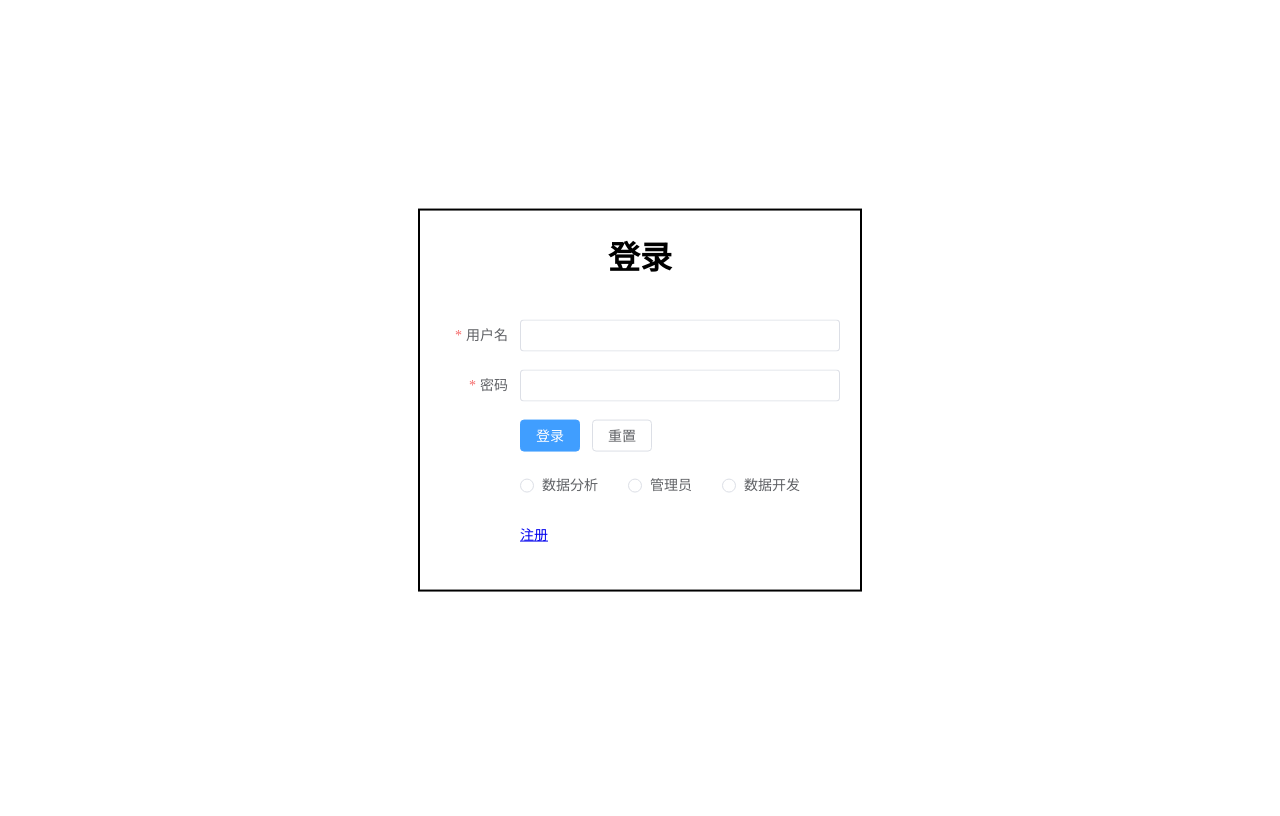
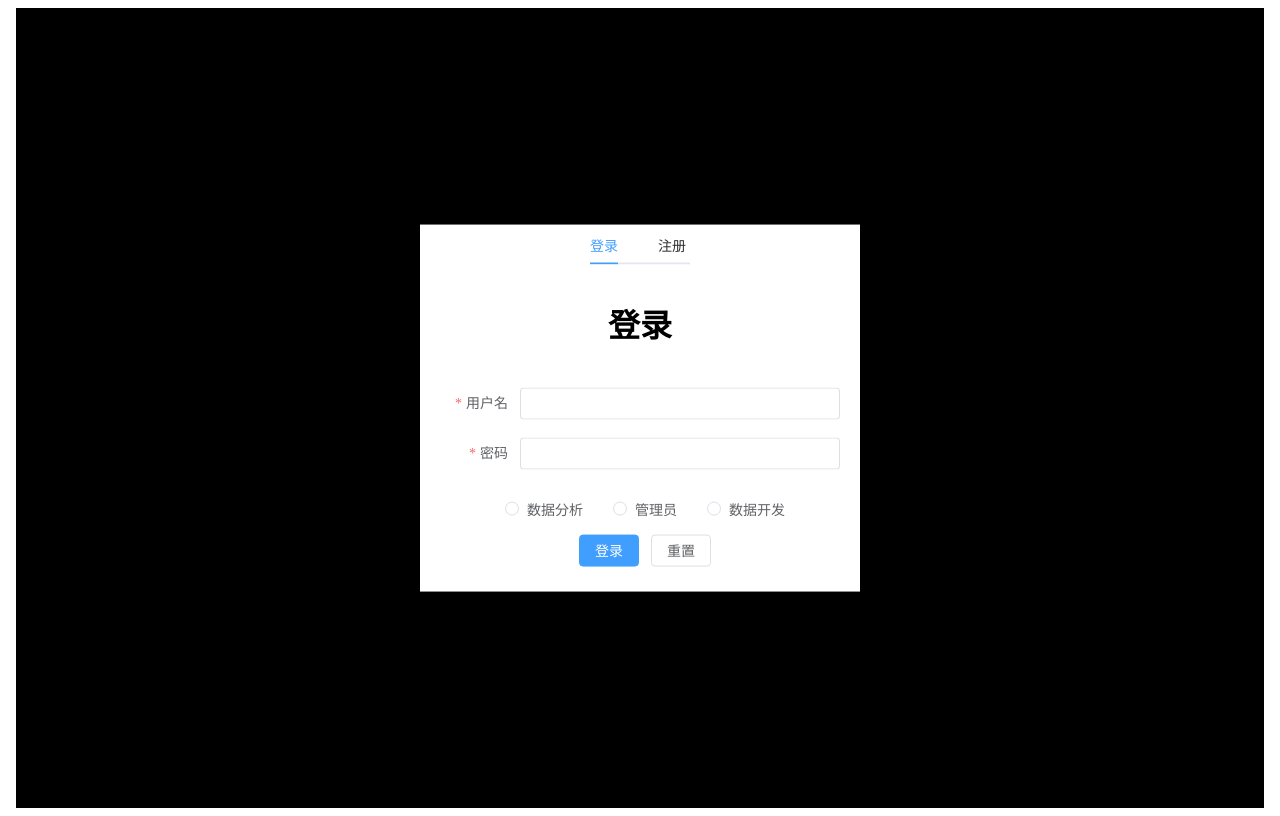
Before and after one commit to jASONSDFDSA/DataMidTableFe, a Vue app: page / in a window 1280 px wide. Built offline with nearby package versions, Linux system fonts and the light colour scheme.

Commit message:
basic logic of login and register

```diff
--- a/src/components/Login/MainLogin.vue
+++ b/src/components/Login/MainLogin.vue
@@ -1,7 +1,11 @@
 <template>
     <body>
         <div class="form-box">
-            <h1 class="login-title">登录</h1>
+            <el-tabs class="tabs-title" v-model="activeName" @tab-click="handleClick">
+                <el-tab-pane label="登录" name="first"><h1 class="login-title">登录</h1></el-tab-pane>
+                <el-tab-pane label="注册" name="second"><h1 class="login-title">注册</h1></el-tab-pane>
+            </el-tabs>
+            <div v-show="isLogin">
                 <el-form :model="form" :rules="rules" ref="form" label-width="80px" class="demo-ruleForm">
                     <el-form-item label="用户名" prop="username">
                         <el-input v-model="form.username"></el-input>
@@ -9,21 +13,40 @@
                     <el-form-item label="密码" prop="password">
                         <el-input type="password" v-model="form.password"></el-input>
                     </el-form-item>
-                <el-form-item>
-                    <el-button type="primary" @click="login('form')">登录</el-button>
-                    <el-button @click="reset('form')">重置</el-button>
-                </el-form-item>
-                <el-form-item> <!-- 选择身份 -->
+                    <div class="center"> <!-- 选择身份 -->
                         <el-radio-group v-model="form.identity">
                             <el-radio label="Analizer">数据分析</el-radio>
                             <el-radio label="Admin">管理员</el-radio>
                             <el-radio label="Developer">数据开发</el-radio>
                         </el-radio-group>
+                    </div>
+                    <div class="center">
+                        <el-button type="primary" @click="login('form')">登录</el-button>
+                        <el-button @click="reset('form')">重置</el-button>
+                    </div>
+                </el-form>
+            </div>
+            <div v-show="!isLogin">
+                <el-form :model="form" :rules="rules" ref="form" label-width="80px" class="demo-ruleForm">
+                    <el-form-item label="用户名" prop="username">
+                        <el-input v-model="form.username"></el-input>
                     </el-form-item>
-                <el-form-item>
-                    <router-link to="/register">注册</router-link>
+                    <el-form-item label="密码" prop="password">
+                        <el-input type="password" v-model="form.password"></el-input>
                     </el-form-item>
+                    <div class="center">
+                        <el-radio-group v-model="form.identity">
+                            <el-radio label="Analizer">数据分析</el-radio>
+                            <el-radio label="Admin">管理员</el-radio>
+                            <el-radio label="Developer">数据开发</el-radio>
+                        </el-radio-group>
+                    </div>
+                        <div class="center">
+                            <el-button type="primary" @click="signup('form')">注册</el-button>
+                        <el-button @click="reset('form')">重置</el-button>
+                        </div>
                 </el-form>
+            </div>
         </div>
     </body>
 </template>
@@ -46,7 +69,10 @@ export default {
                     { required: true, message: '请输入密码', trigger: 'blur' },
                     { min: 3, max: 5, message: '长度在 3 到 5 个字符', trigger: 'blur' }
                 ]
-            }
+            },
+            activeName: 'first',
+            isLogin: true,
+
         };
     },
     methods: {
@@ -60,32 +86,67 @@ export default {
                 }
             });
         },
+        signup(formName) {
+            this.$refs[formName].validate((valid) => {
+                if (valid) {
+                    alert('submit!');
+                } else {
+                    console.log('error submit!!');
+                    return false;
+                }
+            });
+        },
         reset(formName) {
             this.$refs[formName].resetFields();
+        },
+        handleClick(tab, event) {
+            if (tab.name === 'first') {
+                this.isLogin = true;
+            } else {
+                this.isLogin = false;
             }
+        },
     }
 };
 </script>
 
 <style scoped>
 body {
+    position: relative;
+    height: 100vh;
     background-color: #000000;
 }
-.form-box{
+
+.tabs-title {
+    margin: 0 auto;
+    width: 100px;
+}
+
+.form-box {
     position: absolute;
     top: 50%;
     left: 50%;
     transform: translate(-50%, -50%);
     margin: 0 auto;
-    border: 2px solid #000000;
+    background-color: #ffffff;
     vertical-align: middle;
 }
-.login-title{
+
+.login-title {
     text-align: center;
 }
+
 .demo-ruleForm {
     width: 400px;
     margin: 0 auto;
     padding: 20px;
 }
+
+.center {
+    display: flex;
+    width: 100%;
+    padding: 5px;
+    justify-content: center;
+    align-items: center;
+}
 </style>
--- a/src/components/Login/MainRegister.vue
+++ b/src/components/Login/MainRegister.vue
@@ -1,3 +1,61 @@
 <template>
+    <div>
+        <el-form ref="form" :model="form" :rules="rules" label-width="80px">
+            <el-form-item label="用户名" prop="username">
+                <el-input v-model="form.username"></el-input>
+            </el-form-item>
+            <el-form-item label="密码" prop="password">
+                <el-input type="password" v-model="form.password"></el-input>
+            </el-form-item>
+            <el-form-item>
+                <el-button type="primary" @click="login('form')">注册</el-button>
+                <el-button @click="reset('form')">重置</el-button>
+            </el-form-item>
+            <el-form-item>
+                <el-tabs v-model="activeName" @tab-click="handleClick">
+                    <el-tab-pane label="用户" name="first">用户</el-tab-pane>
+                    <el-tab-pane label="管理员" name="second">管理员</el-tab-pane>
+                    <el-tab-pane label="开发者" name="third">开发者</el-tab-pane>
+                </el-tabs>
+            </el-form-item>
+        </el-form>
+    </div>
+</template>
 
-</template>
+<script>
+export default {
+    data() {
+        return {
+            form: {
+                username: '',
+                password: ''
+            },
+            rules: {
+                username: [
+                    { required: true, message: '请输入用户名', trigger: 'blur' },
+                    { min: 3, max: 5, message: '长度在 3 到 5 个字符', trigger: 'blur' }
+                ],
+                password: [
+                    { required: true, message: '请输入密码', trigger: 'blur' },
+                    { min: 3, max: 5, message: '长度在 3 到 5 个字符', trigger: 'blur' }
+                ]
+            }
+        };
+    },
+    methods: {
+        login(formName) {
+            this.$refs[formName].validate((valid) => {
+                if (valid) {
+                    alert('submit!');
+                } else {
+                    console.log('error submit!!');
+                    return false;
+                }
+            });
+        },
+        reset(formName) {
+            this.$refs[formName].resetFields();
+        }
+    }
+};
+</script>
```
Lines whose indentation alone changed are shown as unchanged.
